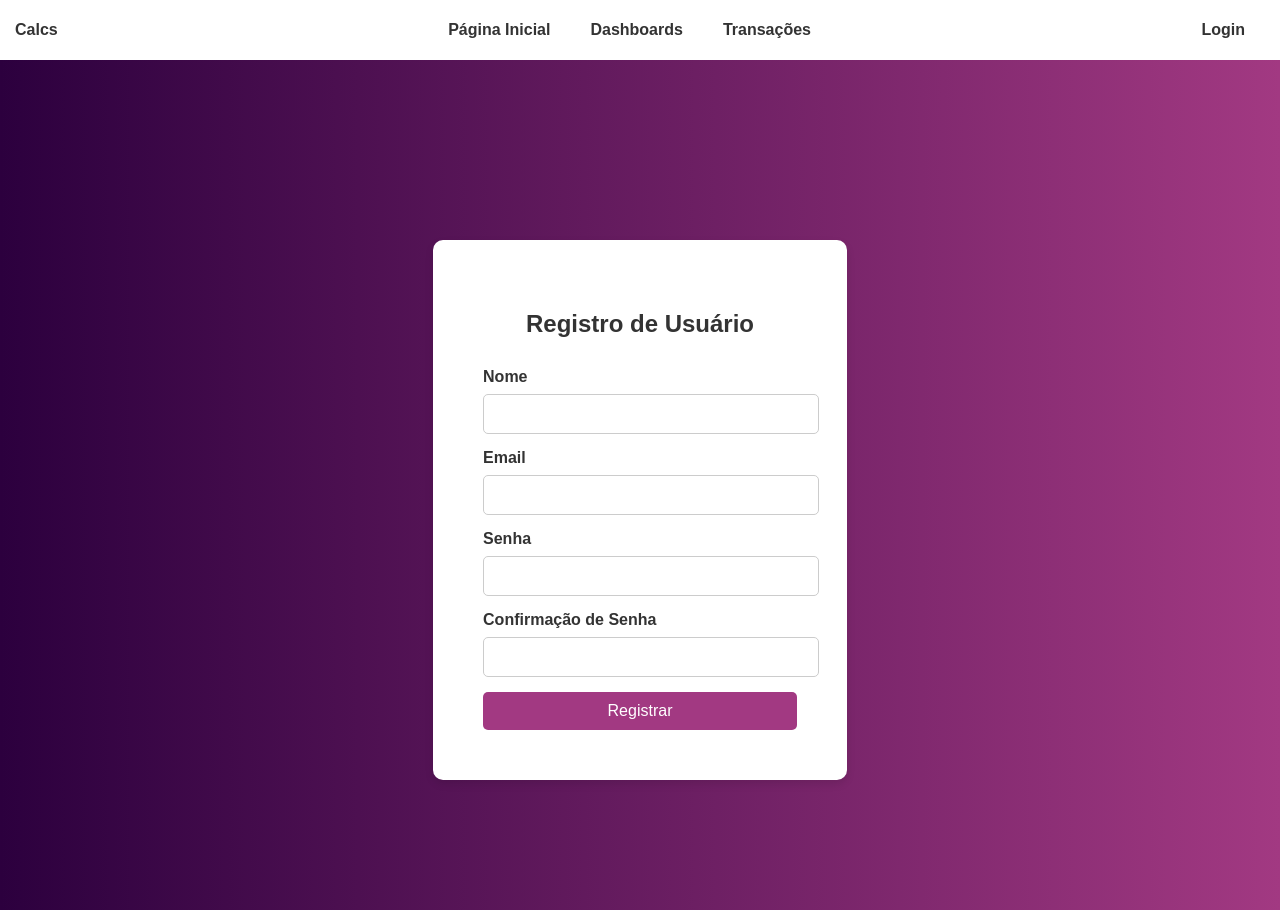
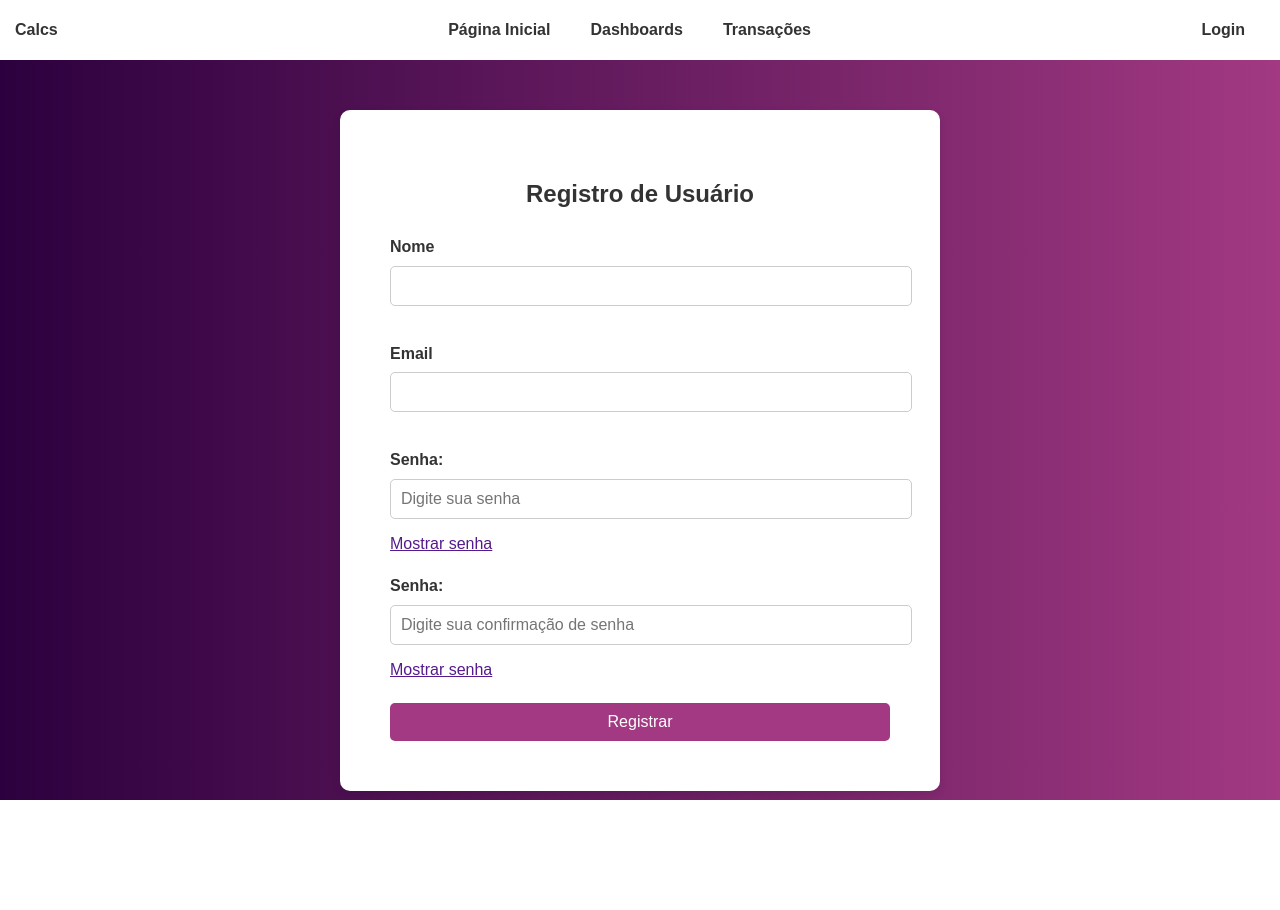
Before and after one commit to jvpereirarocha/fintracker-front, a Vue app: page /register in a window 1280 px wide. After the commit the page ends 800 px from the top, so only its background shows below. Built offline with nearby package versions, Linux system fonts and the light colour scheme; no server answers.

Commit message:
feat: adding new features in views

```diff
--- a/src/views/HomeView.vue
+++ b/src/views/HomeView.vue
@@ -4,7 +4,7 @@
 </script>
 
 <template>
-  <div class="container">
+  <div class="container-flex-column-center">
     <Card />
     <Table />
   </div>
--- a/src/views/LoginView.vue
+++ b/src/views/LoginView.vue
@@ -1,6 +1,6 @@
 <script setup>
   import { ref, watch } from 'vue';
-  const username = ref('');
+  const email = ref('');
   const password = ref('');
   const passwordTypeField = ref('password');
   const passwordLabel = ref('Mostrar');
@@ -37,22 +37,22 @@
 </script>
 
 <template>
-  <div class="login-container">
-    <h1>Login</h1>
+  <div class="form-container">
+    <h2>Login de usuário</h2>
     <form @submit.prevent="posting" method="post">
       <div class="input-container">
-        <label for="username">Usuário:</label>
-        <input type="text" id="username" name="username" placeholder="Digite seu usuário" v-model="username" required>
+        <label for="email">Usuário:</label>
+        <input type="email" id="email" v-model="email" name="email" placeholder="Digite seu usuário" required>
       </div>
 
       <div class="input-container">
         <label for="password">Senha:</label>
-        <input :type="passwordTypeField" id="password" name="password" placeholder="Digite sua senha" v-model="password" required>
+        <input :type="passwordTypeField" id="password" v-model="password" name="password" placeholder="Digite sua senha" required>
         <a href="" @click.prevent="changePasswordType">{{ passwordLabel }} senha</a>
       </div>
 
-      <div class="button-container">
-        <button type="submit">Entrar</button>
+      <div class="input-container">
+        <button class="button-submit" type="submit">Entrar</button>
       </div>
 
       <div class="links">
--- a/src/views/RegisterView.vue
+++ b/src/views/RegisterView.vue
@@ -1,27 +1,108 @@
+<script setup>
+  import { ref, watch } from 'vue';
+  const name = ref('');
+  const email = ref('');
+  const confirmPassword = ref('');
+  const passwordTypeField = ref('password');
+  const confirmPasswordTypeField = ref('password');
+  const passwordLabel = ref('Mostrar');
+  const confirmPasswordLabel = ref('Mostrar');
+  const passwordIsHidden = ref(true);
+  const confirmPasswordIsHidden = ref(true);
+  import postToBackend from '@/services/loginUser';
+
+  const changePasswordType = () => {
+    passwordIsHidden.value = !passwordIsHidden.value;
+  }
+
+  const changeConfirmPasswordType = () => {
+    confirmPasswordIsHidden.value = !confirmPasswordIsHidden.value;
+  }
+
+  watch(passwordIsHidden, (newValue) => {
+    if (newValue === false) {
+      passwordTypeField.value = 'text'
+      passwordLabel.value = 'Ocultar'
+    } else {
+      passwordTypeField.value = 'password'
+      passwordLabel.value = 'Mostrar'
+    }
+    return passwordIsHidden
+  })
+
+  watch(confirmPasswordIsHidden, (newValue) => {
+    if (newValue === false) {
+      confirmPasswordTypeField.value = 'text'
+      confirmPasswordLabel.value = 'Ocultar'
+    } else {
+      confirmPasswordTypeField.value = 'password'
+      confirmPasswordLabel.value = 'Mostrar'
+    }
+    return confirmPasswordIsHidden
+  })
+
+  async function posting() {
+    const data = {
+      name: name.value,
+      email: email.value,
+      password: password.value,
+      confirmPassword: confirmPassword.value
+    }
+    const { payload, statusCode } = await postToBackend("login", data)
+    if (statusCode != 201) {
+        alert(`Não foi possível realizar o login: ${payload.detail}`)
+        return
+    }
+  }
+
+</script>
+
 <template>
-  <body>
   <div class="form-container">
     <h2>Registro de Usuário</h2>
     <!-- Mensagem de erro -->
     <div id="error-message" class="error"></div>
 
-      <form id="registerForm">
+    <form method="POST" @submit.prevent="posting">
+      <div class="input-container">
         <label for="name">Nome</label>
-        <input type="text" id="name" name="name" required />
+        <input type="text" id="name" v-model="name" name="name" required />
+      </div>
 
+      <div class="input-container">
         <label for="email">Email</label>
-        <input type="email" id="email" name="email" required />
+        <input type="email" id="email" v-model="email" name="email" required />
+      </div>
 
-        <label for="password">Senha</label>
-        <input type="password" id="password" name="password" required />
+      <div class="input-container">
+        <label for="password">Senha:</label>
+        <input
+          :type="passwordTypeField"
+          id="password"
+          name="password"
+          v-model="password"
+          placeholder="Digite sua senha"
+          required>
+        <a href="" @click.prevent="changePasswordType">{{ passwordLabel }} senha</a>
+      </div>
 
-        <label for="confirm-password">Confirmação de Senha</label>
-        <input type="password" id="confirm-password" name="confirm-password" required />
+      <div class="input-container">
+        <label for="password">Senha:</label>
+        <input
+          :type="confirmPasswordTypeField"
+          id="confirmPassword"
+          name="confirmPassword"
+          v-model="confirmPassword"
+          placeholder="Digite sua confirmação de senha"
+          required>
+        <a href="" @click.prevent="changeConfirmPasswordType">{{ confirmPasswordLabel }} senha</a>
+      </div>
 
-        <input type="submit" value="Registrar" />
+      <div class="input-container">
+        <input class="button-submit" type="submit" value="Registrar" />
+      </div>
     </form>
   </div>
-  </body>
 </template>
 
 <style scoped>
```
Lines whose indentation alone changed are shown as unchanged.
